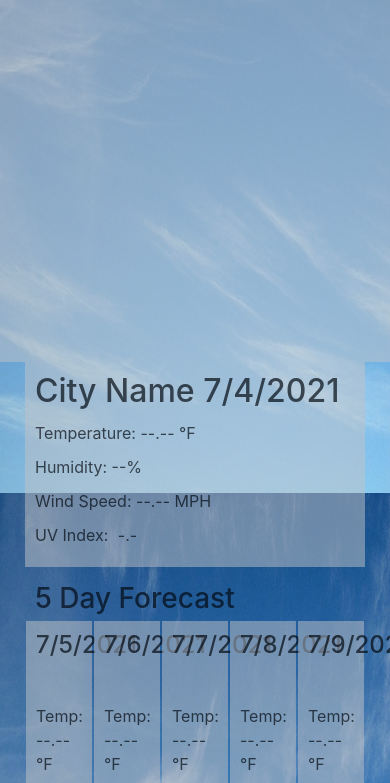
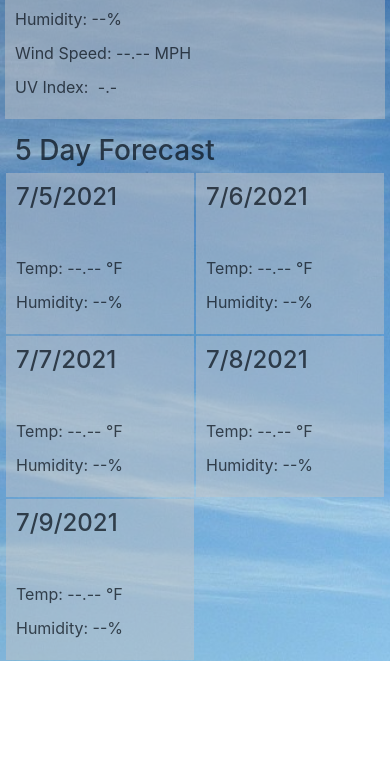
Before and after one commit to qtian13/Weather-Dashboard, a plain HTML site: page index.html in a window 390 px wide. Shown: the part 351-1134 px from the top of the page. After the commit the page ends 1012 px from the top, so only its background shows below. Drawn offline with nearby package versions, Linux system fonts and the light colour scheme.

Commit message:
make the page screen size responsive

```diff
--- a/assets/css/style.css
+++ b/assets/css/style.css
@@ -1,12 +1,17 @@
 :root {
     --background-color-: rgba(194, 196, 199, 0.5);
 }
-body, html {
-    height: 100%;
+
+html {
+    background: url('../images/background.jpeg') no-repeat center center fixed;
+    -webkit-background-size: cover;
+    -moz-background-size: cover;
+    -o-background-size: cover;
+    background-size: cover;
 }
+
 body {
-    background-image: url('../images/background.jpeg');
-    background-size: 100% 100%;
+    background-image: inherit;
     color:rgba(3, 10, 19, 0.7);
 }
 
@@ -21,10 +26,16 @@ body {
     background-color: initial;
     padding-top: 20px;
     padding-bottom: 20px;
-    margin-bottom: 15px;
+    margin-bottom: 0px;
+}
+.container, .row {
+    margin-left: auto;
+    margin-right: auto;
+    padding: 0;
 }
 .search-container {
     background-color: var(--background-color-);
+    width: 100%;
     padding-left: 0px;
     padding-right: 0px;
     height: 470px;
@@ -49,9 +60,11 @@ body {
     height: 25px;
     padding: 0;
 }
-.weather-info-container {
-    padding-left: 10px;
-    padding-right: 10px;
+.weather-info-box {
+    padding-right: 0px;
+}
+.col-lg-12 {
+    padding-right: 0px;
 }
 .weather-current {
     padding: 10px;
@@ -70,6 +83,7 @@ h3 {
 }
 .weather-forecast-group {
     display: flex;
+    flex-wrap: wrap;
 }
 
 .weather-forecast-box {
@@ -93,3 +107,38 @@ h3 {
 .search-history-text {
     padding-left: 10px;
 }
+
+@media screen and (max-width: 991px) {
+    .search-container {
+        height: auto;
+    }
+    .search-history-box {
+        display: none;
+    }
+    .weather-info-box {
+        margin-top: 15px;
+        padding: 0px;
+    }
+    .col-lg-12 {
+        padding-left: 0px;
+    }
+}
+
+@media screen and (max-width: 767px) {
+    body {
+        margin-left: auto;
+        margin-right: auto;
+        background-size: cover;
+    }
+    .container {
+        padding-left: 5px;
+        padding-right: 5px;
+    }
+    .weather-forecast-box {
+        width: 50%;
+        padding: 1px;
+    }
+    p {
+        margin-bottom: 0px;
+    }
+}
--- a/assets/js/script.js
+++ b/assets/js/script.js
@@ -223,6 +223,7 @@ function removeDuplicate (citySearched) {
 
 $("#search-button").on("click", searchButtonClickHandler);
 $(".search-container").on('click', '.search-history-text', function (event) {
+    console.log("search start");
     cityName = $(event.target).text();
     fetchWeatherData(cityName);
     updateSearchHistory(cityName);
@@ -236,3 +237,23 @@ $(".search-container").on('click', '.delete-button', function (event) {
     //     loadData(dataDefault);
     // }
 });
+$("#search-input").on("focus", function() {
+    if ($(window).width() < 992) {
+        $(".search-history-box").css("display", "block");
+    }
+})
+$(".search-container").on("focusout", function() {
+    $(document).ready(function() {
+        if ($(window).width() < 992) {
+            $(".search-history-box").css("display", "none");
+        }
+    });
+})
+
+$( window ).resize(function() {
+    if ($(window).width() >= 992) {
+        $(".search-history-box").css("display", "block");
+    } else {
+        $(".search-history-box").css("display", "none");
+    }
+});
--- a/index.html
+++ b/index.html
@@ -39,7 +39,7 @@
                 <div class="search-history-box">
                 </div>
             </div>
-            <div class="col-lg-9">
+            <div class="col-lg-9 weather-info-box">
                 <div class="row weather-info-container">
                     <div class="col-lg-12">
                         <div class="weather-current"></div>
```
